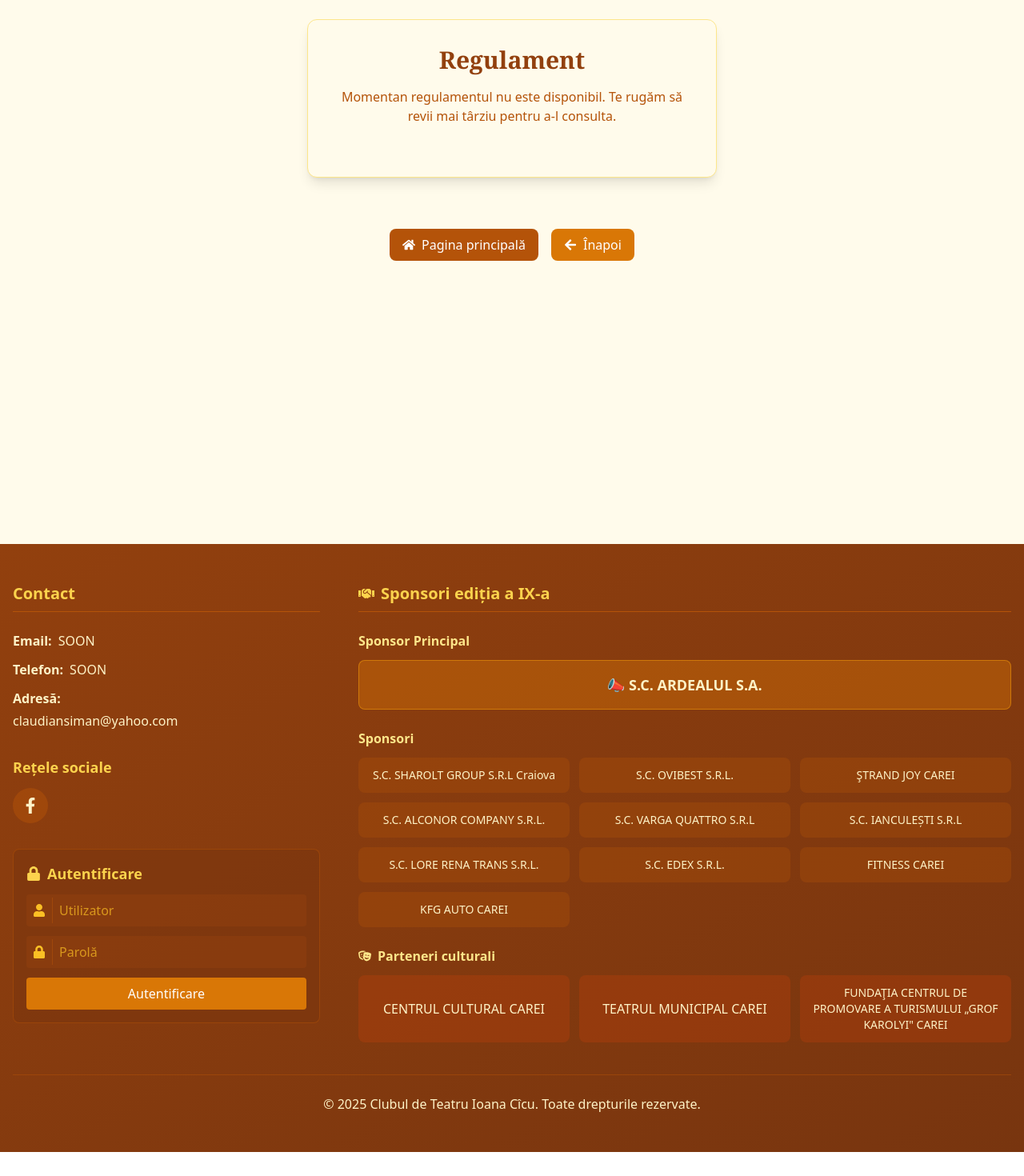
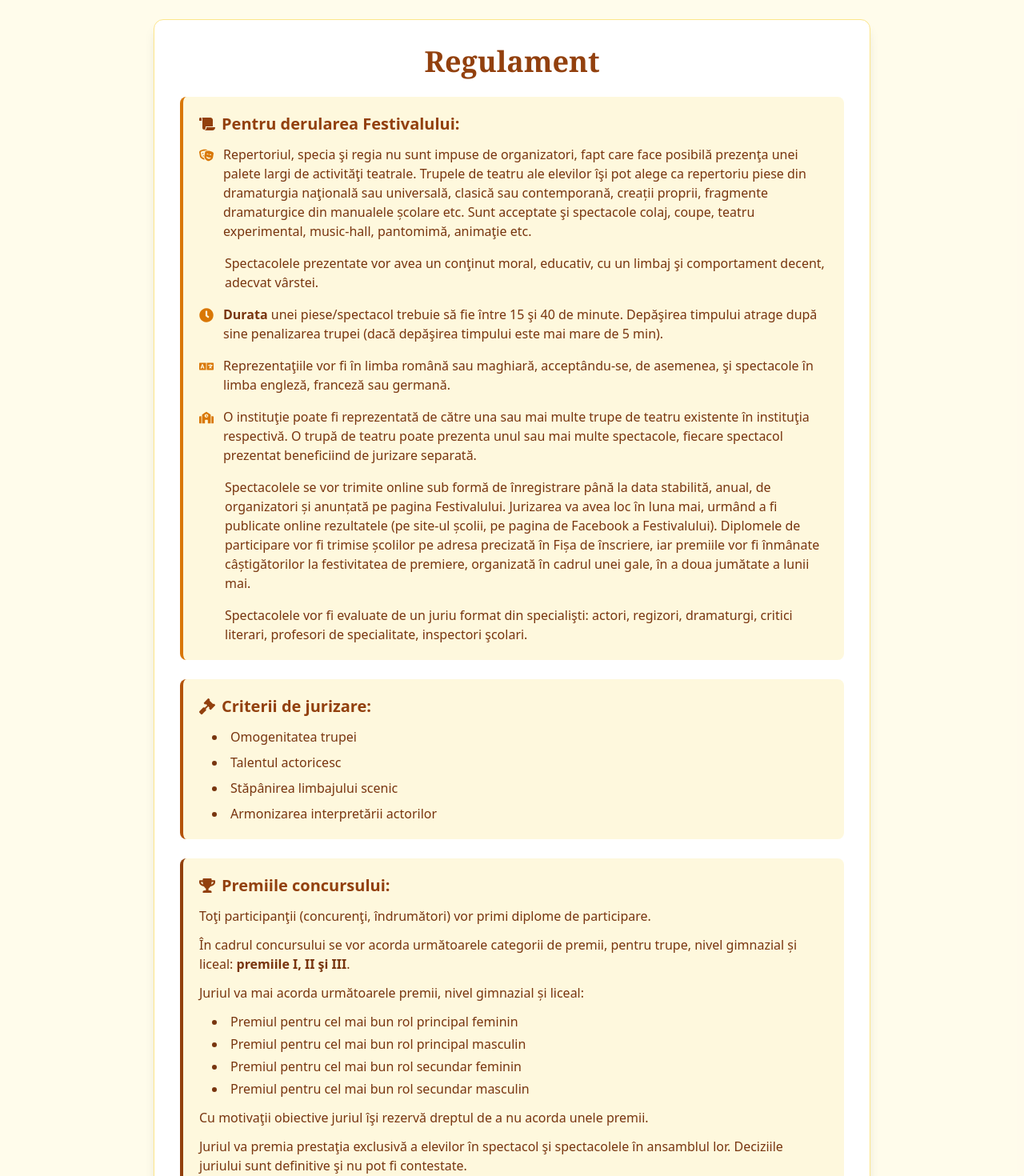
Before and after one commit to 00Alexo/festival, a React (Create React App) app in the folder frontend/: page /regulament in a window 1280 px wide. Shown: the part 120-1590 px from the top of the page at 80% size. Before the commit the page ends 1560 px from the top, so only its background shows below. Built offline with nearby package versions, Linux system fonts and the light colour scheme.

Commit message:
regulament && navbar bug fix

```diff
--- a/frontend/src/components/NavBar.js
+++ b/frontend/src/components/NavBar.js
@@ -83,7 +83,7 @@ const NavBar = () => {
                 </div>
             </div>
 
-            <div className='flex flex-row gap-5'>
+            <div className='flex flex-row gap-5 md:hidden'>
                 <a href="https://www.facebook.com/people/Festivalul-Internațional-de-Teatru-pentru-Liceeni-Ioana-Cîcu/100064161033607/?rdid=GEZ5gKEYeaDHPlCp&share_url=https%3A%2F%2Fwww.facebook.com%2Fshare%2F19Mz1JHtRM%2F" className="hover:text-amber-300 transition-colors md:hidden" target="_blank" rel="noopener noreferrer">
                     <FaFacebookF className="text-xl text-blue-700" />
                 </a>
--- a/frontend/src/pages/Regulament.js
+++ b/frontend/src/pages/Regulament.js
@@ -1,19 +1,109 @@
-import { FaArrowLeft, FaHome } from "react-icons/fa";
+import { FaArrowLeft, FaHome, FaScroll, FaTheaterMasks, FaClock, FaLanguage, FaSchool, FaTrophy, FaGavel } from "react-icons/fa";
 import { Link } from "react-router-dom";
 
 const Regulament = () => {
     return (
-        <div>
+        <div className="bg-amber-50/30">
             <div className="container mx-auto py-16 px-4">
-                <div className="max-w-lg mx-auto bg-amber-50 border border-amber-200 rounded-xl shadow-lg p-8">
-                    <h1 className="text-3xl font-bold text-amber-800 mb-4 font-serif text-center">
+                <div className="max-w-4xl mx-auto bg-white border border-amber-200 rounded-xl shadow-lg p-8 mb-8">
+                    <h1 className="text-4xl font-bold text-amber-800 mb-6 font-serif text-center">
                         Regulament
                     </h1>
-                    <p className="text-amber-700 text-center mb-8">
-                        Momentan regulamentul nu este disponibil. Te rugăm să revii mai târziu pentru a-l consulta.
+                    <div className="text-amber-900 space-y-6">
+                        <div className="bg-amber-100/60 p-5 rounded-lg border-l-4 border-amber-600">
+                            <h2 className="text-xl font-bold text-amber-800 mb-3 flex items-center">
+                                <FaScroll className="mr-2" /> Pentru derularea Festivalului:
+                            </h2>
+                            <div className="space-y-4">
+                                <div className="flex gap-3">
+                                    <FaTheaterMasks className="text-amber-600 text-lg flex-shrink-0 mt-1" />
+                                    <p>
+                                        Repertoriul, specia şi regia nu sunt impuse de organizatori, fapt care face posibilă prezenţa unei palete largi de activităţi teatrale. Trupele de teatru ale elevilor îşi pot alege ca repertoriu piese din dramaturgia naţională sau universală, clasică sau contemporană, creații proprii, fragmente dramaturgice din manualele școlare etc. Sunt acceptate şi spectacole colaj, coupe, teatru experimental, music-hall, pantomimă, animaţie etc.
+                                    </p>
+                                </div>
+
+                                <p className="pl-8">
+                                    Spectacolele prezentate vor avea un conţinut moral, educativ, cu un limbaj şi comportament decent, adecvat vârstei.
+                                </p>
+
+                                <div className="flex gap-3">
+                                    <FaClock className="text-amber-600 text-lg flex-shrink-0 mt-1" />
+                                    <p>
+                                        <strong>Durata</strong> unei piese/spectacol trebuie să fie între 15 şi 40 de minute. Depăşirea timpului atrage după sine penalizarea trupei (dacă depăşirea timpului este mai mare de 5 min).
+                                    </p>
+                                </div>
+
+                                <div className="flex gap-3">
+                                    <FaLanguage className="text-amber-600 text-lg flex-shrink-0 mt-1" />
+                                    <p>
+                                        Reprezentaţiile vor fi în limba română sau maghiară, acceptându-se, de asemenea, şi spectacole în limba engleză, franceză sau germană.
+                                    </p>
+                                </div>
+
+                                <div className="flex gap-3">
+                                    <FaSchool className="text-amber-600 text-lg flex-shrink-0 mt-1" />
+                                    <p>
+                                        O instituţie poate fi reprezentată de către una sau mai multe trupe de teatru existente în instituţia respectivă. O trupă de teatru poate prezenta unul sau mai multe spectacole, fiecare spectacol prezentat beneficiind de jurizare separată.
+                                    </p>
+                                </div>
+
+                                <p className="pl-8">
+                                    Spectacolele se vor trimite online sub formă de înregistrare până la data stabilită, anual, de organizatori și anunțată pe pagina Festivalului. Jurizarea va avea loc în luna mai, urmând a fi publicate online rezultatele (pe site-ul școlii, pe pagina de Facebook a Festivalului). Diplomele de participare vor fi trimise școlilor pe adresa precizată în Fișa de înscriere, iar premiile vor fi înmânate câștigătorilor la festivitatea de premiere, organizată în cadrul unei gale, în a doua jumătate a lunii mai.
+                                </p>
+
+                                <p className="pl-8">
+                                    Spectacolele vor fi evaluate de un juriu format din specialişti: actori, regizori, dramaturgi, critici literari, profesori de specialitate, inspectori şcolari.
                                 </p>
                             </div>
                         </div>
+
+                        <div className="bg-amber-100/60 p-5 rounded-lg border-l-4 border-amber-700">
+                            <h2 className="text-xl font-bold text-amber-800 mb-3 flex items-center">
+                                <FaGavel className="mr-2" /> Criterii de jurizare:
+                            </h2>
+                            <ul className="list-disc list-inside space-y-2 pl-4">
+                                <li>Omogenitatea trupei</li>
+                                <li>Talentul actoricesc</li>
+                                <li>Stăpânirea limbajului scenic</li>
+                                <li>Armonizarea interpretării actorilor</li>
+                            </ul>
+                        </div>
+
+                        <div className="bg-amber-100/60 p-5 rounded-lg border-l-4 border-amber-800">
+                            <h2 className="text-xl font-bold text-amber-800 mb-3 flex items-center">
+                                <FaTrophy className="mr-2" /> Premiile concursului:
+                            </h2>
+                            <div className="space-y-3">
+                                <p>
+                                    Toţi participanţii (concurenţi, îndrumători) vor primi diplome de participare.
+                                </p>
+                                <p>
+                                    În cadrul concursului se vor acorda următoarele categorii de premii, pentru trupe, nivel gimnazial și liceal: <strong>premiile I, II şi III</strong>.
+                                </p>
+
+                                <p>Juriul va mai acorda următoarele premii, nivel gimnazial și liceal:</p>
+                                <ul className="list-disc list-inside space-y-1 pl-4">
+                                    <li>Premiul pentru cel mai bun rol principal feminin</li>
+                                    <li>Premiul pentru cel mai bun rol principal masculin</li>
+                                    <li>Premiul pentru cel mai bun rol secundar feminin</li>
+                                    <li>Premiul pentru cel mai bun rol secundar masculin</li>
+                                </ul>
+
+                                <p>
+                                    Cu motivaţii obiective juriul îşi rezervă dreptul de a nu acorda unele premii.
+                                </p>
+                                <p>
+                                    Juriul va premia prestaţia exclusivă a elevilor în spectacol şi spectacolele în ansamblul lor. Deciziile juriului sunt definitive şi nu pot fi contestate.
+                                </p>
+                            </div>
+                        </div>
+
+                        <div className="mt-8 bg-gradient-to-r from-amber-600 to-amber-500 p-4 rounded-lg shadow text-white text-center font-bold">
+                            Nu se percepe taxă de înscriere!
+                        </div>
+                    </div>
+                </div>
+
                 <div className="flex justify-center gap-4">
                     <Link to="/" className="flex items-center gap-2 bg-amber-700 hover:bg-amber-600 text-white py-2 px-4 rounded-lg transition-colors">
                         <FaHome /> Pagina principală
@@ -26,6 +116,7 @@ const Regulament = () => {
                     </button>
                 </div>
             </div>
+        </div>
     );
 }
 
```
Lines whose indentation alone changed are shown as unchanged.
